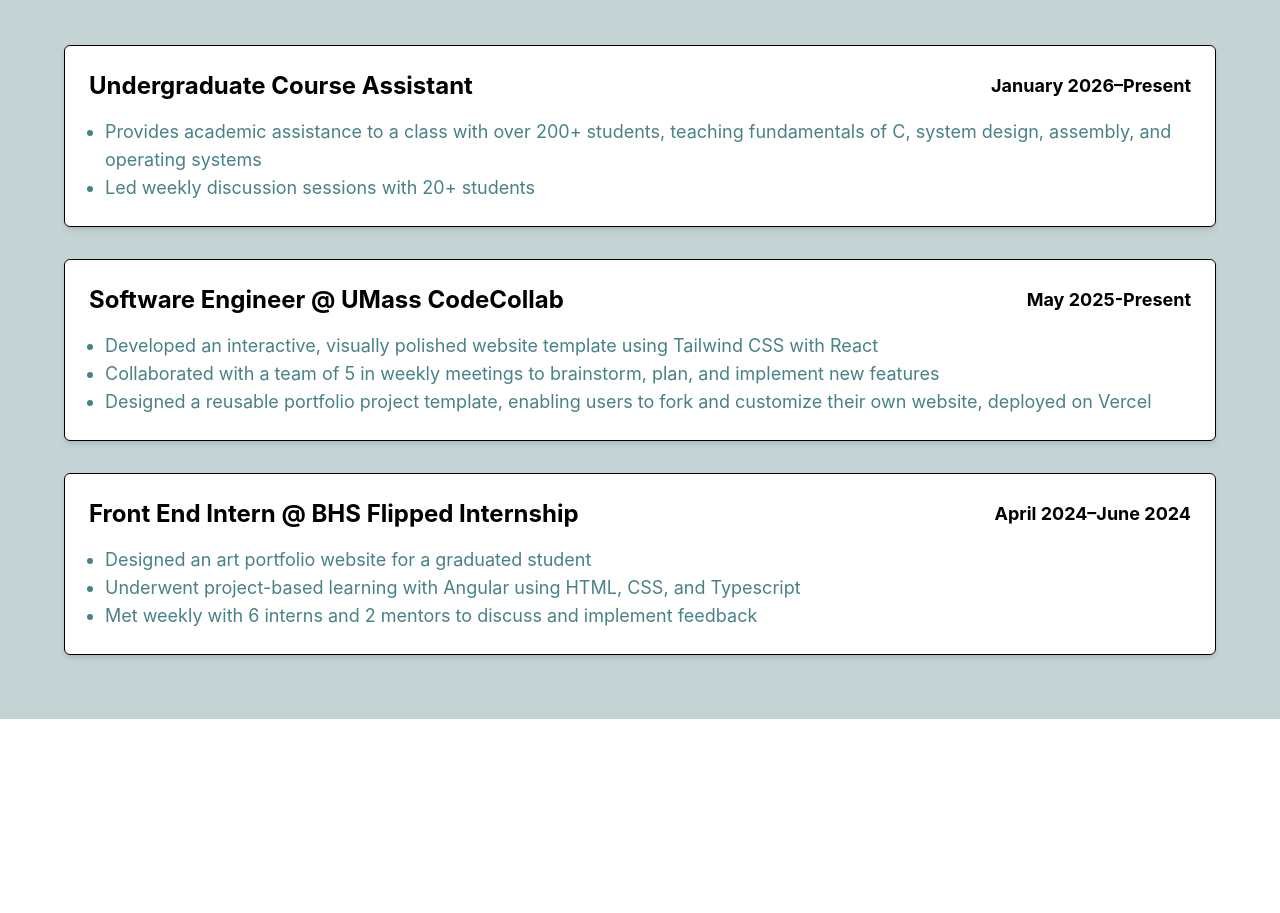
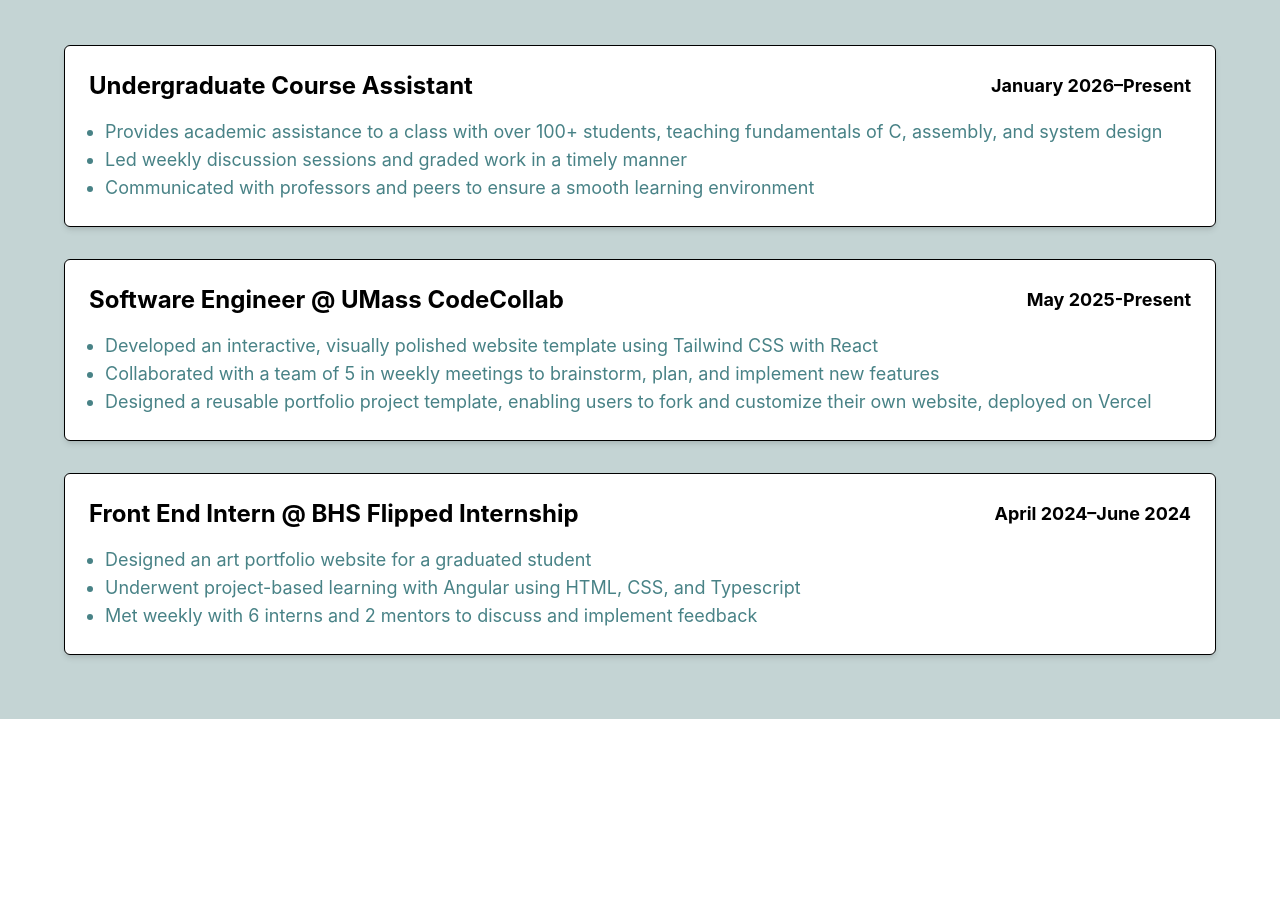
Before and after one commit to AlthanN/portfolio, a React (Vite) app: page / in a window 1280 px wide. Shown: the part 907-1820 px from the top of the page. Built offline with nearby package versions, Linux system fonts and the light colour scheme.

Commit message:
edited bullets in experience

```diff
--- a/src/routes/experience.tsx
+++ b/src/routes/experience.tsx
@@ -6,8 +6,9 @@
     title: "Undergraduate Course Assistant",
     period: "January 2026–Present",
     responsibilities: [
-      "Provides academic assistance to a class with over 200+ students, teaching fundamentals of C, system design, assembly, and operating systems",
-      "Led weekly discussion sessions with 20+ students",
+      "Provides academic assistance to a class with over 100+ students, teaching fundamentals of C, assembly, and system design",
+      "Led weekly discussion sessions and graded work in a timely manner",
+      "Communicated with professors and peers to ensure a smooth learning environment"
     ]
   },
   {
```
